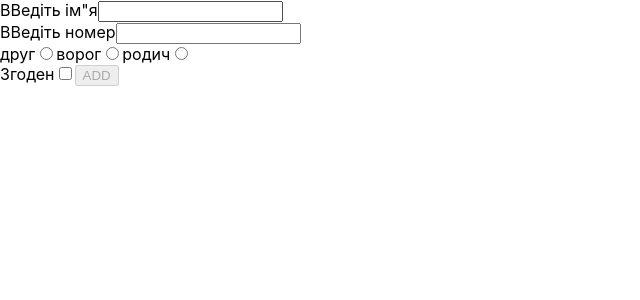
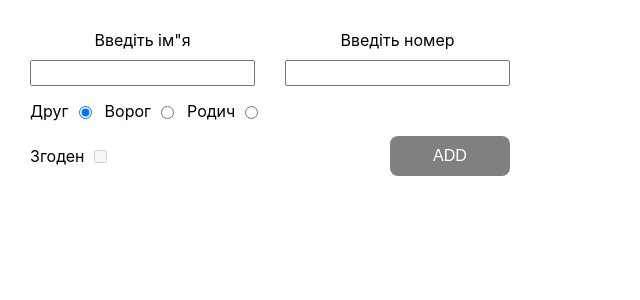
Before and after one commit to SKhrebtan/goit-react-practice, a React (Create React App) app: page / in a window 1280 px wide. Shown: the top 300 px of the page, without its empty margins (0-640 px from the left). Built offline with nearby package versions, Linux system fonts and the light colour scheme.

Commit message:
some styles and conditions

```diff
--- a/src/components/Form/Form.jsx
+++ b/src/components/Form/Form.jsx
@@ -1,10 +1,11 @@
 import { Component } from 'react';
 import { nanoid } from 'nanoid';
+import css from './Form.module.css'
 export default class Form extends Component {
     state = {
         name: '',
         number: '',
-        status: '',
+        status: 'друг',
         checked: false,
         }
 
@@ -27,9 +28,10 @@ export default class Form extends Component {
     handleSubmit = (e) => {
         e.preventDefault();
         if (this.state.name.trim() === '' || this.state.number === '') {
-            alert('alert')
+            return alert('alert')
         }
-        this.props.onSubmit(this.state)
+        this.props.onSubmit(this.state);
+
         this.reset()
     }
 
@@ -41,53 +43,60 @@ checked: false})
     render() {
         const { name, number, checked,status } = this.state;
         return (
-            <form onSubmit={this.handleSubmit}>
-             <label>
-            ВВедіть ім"я
+            <form className={css.form} onSubmit={this.handleSubmit}>
+                <div className={css.inputData}>
+            <label className={css.inputDataLabel}>
+            Введіть ім"я
                         <input
+                            className={css.inputDataInput}
             type="text"
                         name="name"
                         value={name}
             onChange={this.handleInput}></input>
             </label>
-            <br/>
-          <label>
-            ВВедіть номер
+             <label className={css.inputDataLabel}>
+            Введіть номер
                         <input
+                            className={css.inputDataInput}
             type="text"
                         name="number"
                         value={number}
             id={this.numberId}
             onChange={this.handleInput}></input>
                 </label>
-                <br/>
-                <label>
-                    друг
+                </div>
+                <div className={css.chooseDiv}>
+                    <label className={css.chooseDivLabel}>
+                   Друг
                     <input type="radio"
                     name="status"
                     value="друг"
                     onChange={this.handleInput}
                     checked={status === "друг"}></input>
                 </label>
-                <label>
-                    ворог
+                <label className={css.chooseDivLabel}>
+                    Ворог
                     <input type="radio"
                     name="status"
                         value="ворог"
                         onChange={this.handleInput}
                     checked={status === "ворог"}></input>
                 </label>
-                <label>
-                    родич
+                <label className={css.chooseDivLabel}>
+                    Родич
                     <input type="radio"
                     name="status"
                         value="родич"
                         onChange={this.handleInput}
                     checked={status === "родич"}></input>
                 </label>
-<br/>
-              <label> Згоден
+
+                </div>
+                <div className={css.submitDiv}>
+                    <label className={css.chooseDivLabel}>
+                        <p>Згоден</p>
                         <input
+                    disabled={((name.length > 0 && number.length > 0) ? false : true)}
             type="checkbox"
                         name="number"
                         id={this.nameId}
@@ -95,7 +104,9 @@ checked: false})
             checked={checked}
             onChange={this.handleCheckbox}></input>
             </label>
-            <button type="submit" disabled={!this.state.checked}>ADD</button>
+                    <button className={css.btn} type="submit" disabled={!this.state.checked}>ADD</button>
+                </div>
+
         </form>
         )
 
--- /dev/null
+++ b/src/components/Form/Form.module.css
@@ -0,0 +1,75 @@
+.form {
+  padding: 30px;
+  width: 480px;
+  max-width: 480px;
+}
+
+.inputData {
+  display: flex;
+  gap: 30px;
+  margin-bottom: 15px;
+  width: 100%;
+}
+
+.inputDataLabel {
+  display: flex;
+  flex-direction: column;
+  gap: 10px;
+  width: calc((100% - 30px) / 2);
+  text-align: center;
+}
+
+.inputDataInput {
+  height: 20px;
+}
+
+.chooseDiv {
+  display: flex;
+  gap: 10px;
+  margin-bottom: 15px;
+}
+
+.chooseDivLabel {
+  display: flex;
+  justify-content: center;
+  align-items: center;
+  gap: 5px;
+}
+
+p {
+  margin: 0;
+  padding: 0;
+}
+
+.submitDiv {
+  display: flex;
+  justify-content: space-between;
+}
+
+.btn {
+  margin-left: 180px;
+  height: 40px;
+  min-width: 120px;
+  font-size: 16px;
+  color: orange;
+  background-color: black;
+  border: none;
+  cursor: pointer;
+  border-radius: 8px;
+  transition: all 300ms linear;
+}
+
+.btn:hover {
+  background-color: orange;
+  color: black;
+}
+
+.btn:disabled {
+  background-color: grey;
+  color: white;
+}
+.btn:disabled:hover {
+  background-color: grey;
+  color: white;
+  cursor: not-allowed;
+}
--- a/src/components/List/List.jsx
+++ b/src/components/List/List.jsx
@@ -9,9 +9,9 @@ export default function List({ options, onCheckbox, onClick }) {
             {options.map(({ name, number, id, status, checked }) => {
                 const cx = classNames.bind(styles)
 
-                let className = cx({
-        text: true,
-      text_active: checked === true
+    let className = cx({
+    text: true,
+    text_active: checked === true,
     });
                 return (
                     <li key={id}>
--- a/src/components/List/List.module.css
+++ b/src/components/List/List.module.css
@@ -3,5 +3,5 @@
 }
 
 .text_active {
-  color: blue;
+  color: red;
 }
```
Lines whose indentation alone changed are shown as unchanged.
